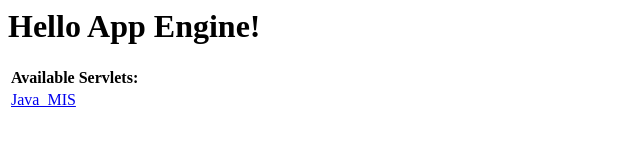
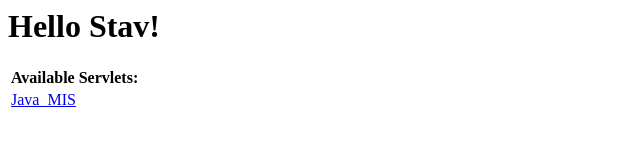
Before and after one commit to stavla/mtajavastock, a plain HTML site: page war/index.html in a window 1280 px wide. Shown: the whole page, without its empty margins (0-640 px from the left). Drawn offline with Linux system fonts and the light colour scheme.

Commit message:
Fixed exercise 01

```diff
--- a/war/index.html
+++ b/war/index.html
@@ -9,11 +9,11 @@
 <html>
   <head>
     <meta http-equiv="content-type" content="text/html; charset=UTF-8">
-    <title>Hello App Engine</title>
+    <title>Hello Stav!</title>
   </head>
 
   <body>
-    <h1>Hello App Engine!</h1>
+    <h1>Hello Stav!</h1>
 
     <table>
       <tr>
```
